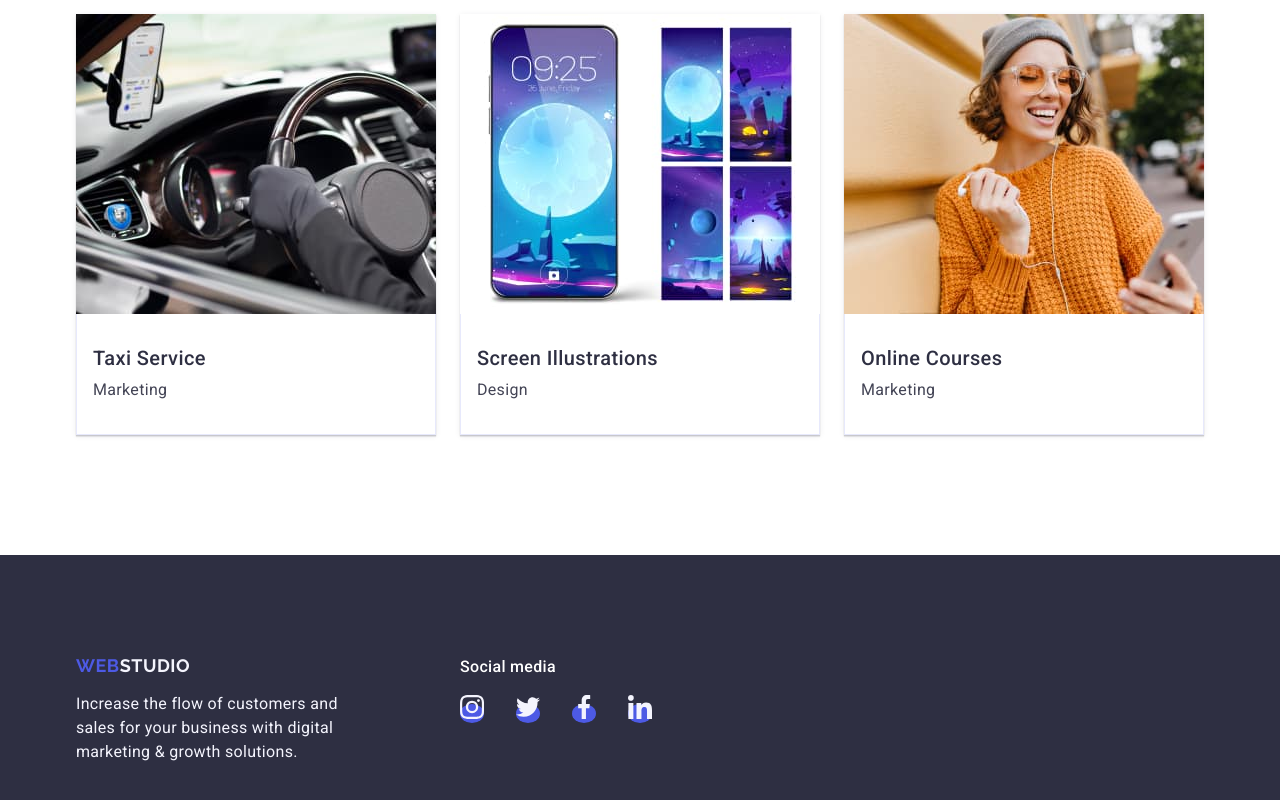
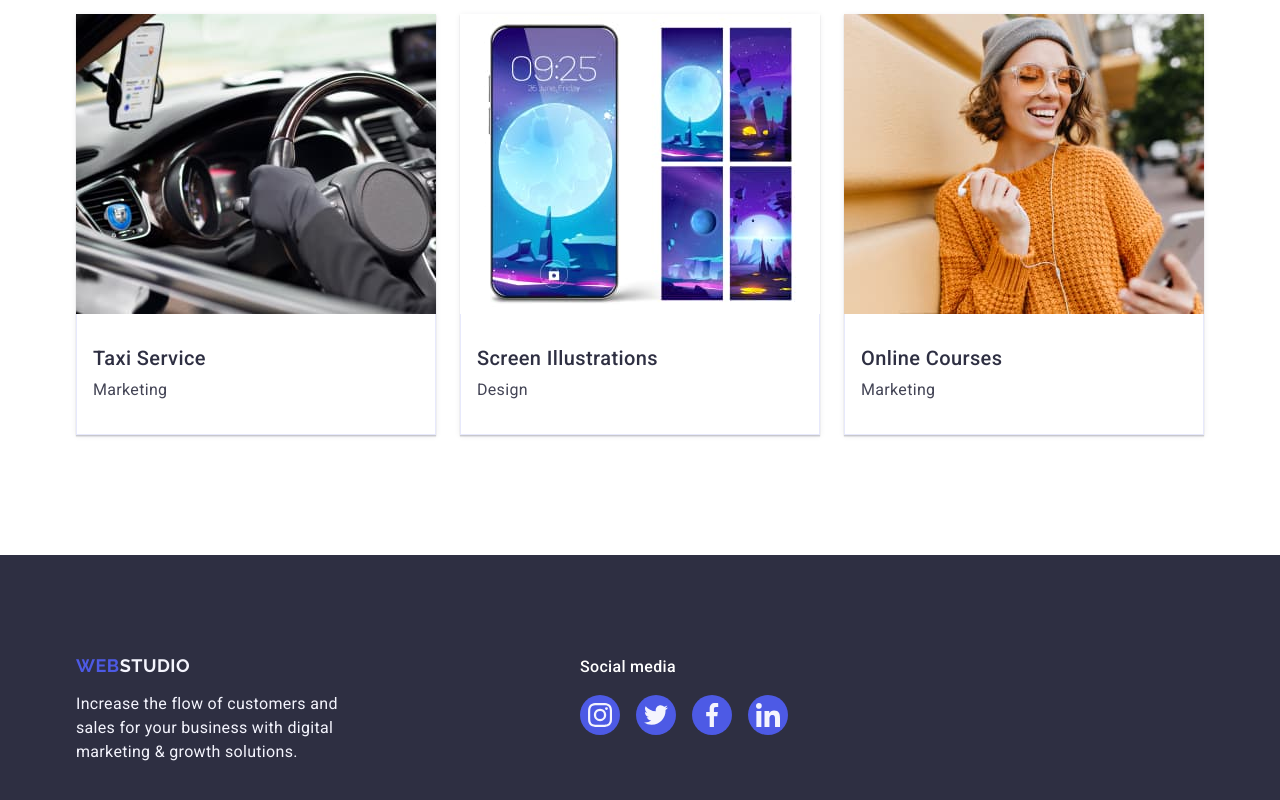
Before and after one commit to MagdalenaVasylyshyn/goit-markup-hw-04, a plain HTML site: page index.html in a window 1280 px wide. Shown: the part 2629-3429 px from the top of the page. Drawn offline with nearby package versions, Linux system fonts and the light colour scheme.

Commit message:
Seventh version of fourth homework

```diff
--- a/css/styles.css
+++ b/css/styles.css
@@ -567,6 +567,7 @@ footer {
 .page-footer-container {
   display: flex;
   gap: 120px;
+  align-items: baseline;
 }
 
 .footer-social-menu {
@@ -575,10 +576,19 @@ footer {
 }
 
 .footer-social-link {
+  border-radius: 50%;
+  background-color: #4D5AE5;
   width: 100%;
   height: 100%;
-  border-radius: 50%;
-  background-color: #4D5AE5;
+  display: flex;
+  align-items: center;
+  justify-content: center;
+  transition: background-color 250ms cubic-bezier(0.4, 0, 0.2, 1);
+}
+
+.footer-social-link:hover,
+.footer-social-link:focus {
+  background-color: #31d0aa;
 }
 
 .footer-social-item {
@@ -589,3 +599,7 @@ footer {
 .footer-social-icon {
   fill: #F4F4FD;
 }
+
+.footer-logo-p {
+  margin-right: 120px;
+}
```
